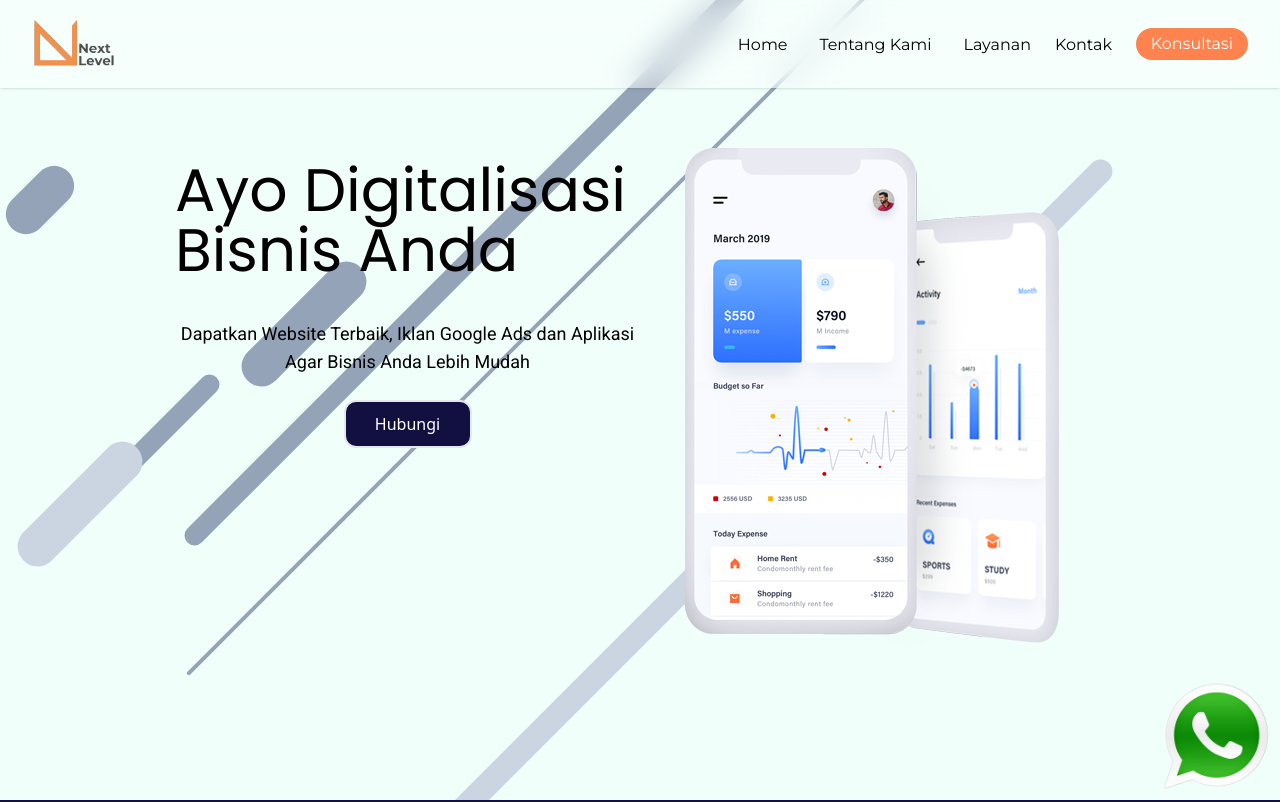
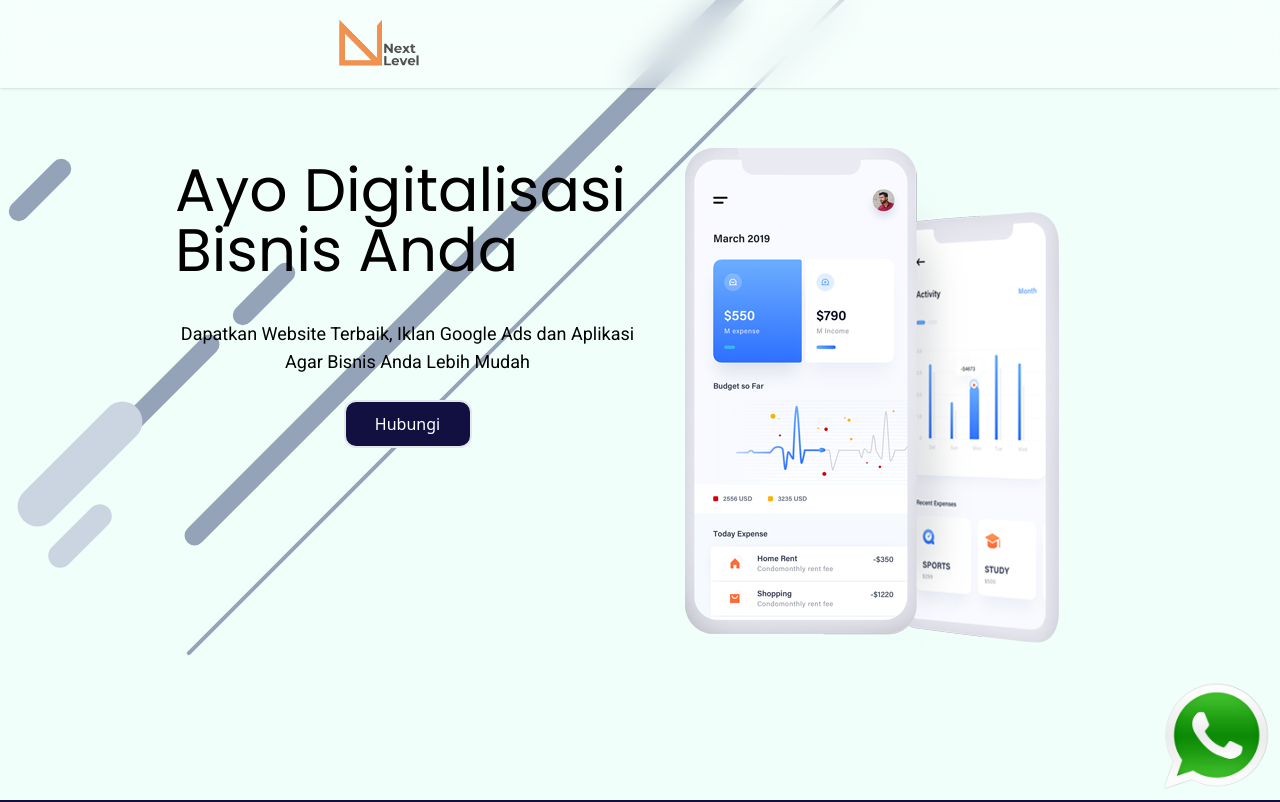
Before and after one commit to 05rahmatulloh/nextlevel, a Vue app: page / in a window 1280 px wide. Shown: the top 802 px of the page. Built offline with nearby package versions, Linux system fonts and the light colour scheme.

Commit message:
penyesuaian

```diff
--- a/src/assets/output.css
+++ b/src/assets/output.css
@@ -654,12 +654,12 @@ video {
   margin-bottom: 1.25rem;
 }
 
+.ml-10 {
+  margin-left: 2.5rem;
+}
+
 .ml-20 {
   margin-left: 5rem;
-}
-
-.ml-28 {
-  margin-left: 7rem;
 }
 
 .ml-56 {
@@ -746,12 +746,12 @@ video {
   height: 100vh;
 }
 
-.h-2 {
-  height: 0.5rem;
+.h-40 {
+  height: 10rem;
 }
 
-.h-24 {
-  height: 6rem;
+.h-4 {
+  height: 1rem;
 }
 
 .max-h-16 {
@@ -798,16 +798,12 @@ video {
   width: 10rem;
 }
 
-.w-5 {
-  width: 1.25rem;
-}
-
 .w-6 {
   width: 1.5rem;
 }
 
-.w-\[350px\] {
-  width: 350px;
+.w-\[300px\] {
+  width: 300px;
 }
 
 .w-full {
@@ -818,12 +814,8 @@ video {
   width: 100vw;
 }
 
-.w-24 {
-  width: 6rem;
-}
-
-.w-\[300px\] {
-  width: 300px;
+.w-auto {
+  width: auto;
 }
 
 .max-w-\[1050px\] {
@@ -872,6 +864,10 @@ video {
   align-items: center;
 }
 
+.justify-start {
+  justify-content: flex-start;
+}
+
 .justify-center {
   justify-content: center;
 }
@@ -882,6 +878,10 @@ video {
 
 .gap-4 {
   gap: 1rem;
+}
+
+.overflow-hidden {
+  overflow: hidden;
 }
 
 .rounded-2xl {
@@ -1282,28 +1282,28 @@ video {
     display: none;
   }
 
-  .lg\:h-10 {
-    height: 2.5rem;
+  .lg\:h-16 {
+    height: 4rem;
   }
 
-  .lg\:h-16 {
-    height: 4rem;
+  .lg\:h-28 {
+    height: 7rem;
   }
 
   .lg\:h-screen {
     height: 100vh;
   }
 
-  .lg\:h-28 {
-    height: 7rem;
+  .lg\:w-20 {
+    width: 5rem;
   }
 
-  .lg\:h-20 {
-    height: 5rem;
+  .lg\:w-24 {
+    width: 6rem;
   }
 
-  .lg\:w-20 {
-    width: 5rem;
+  .lg\:w-28 {
+    width: 7rem;
   }
 
   .lg\:w-32 {
@@ -1314,12 +1314,8 @@ video {
     width: 400px;
   }
 
-  .lg\:w-28 {
-    width: 7rem;
-  }
-
-  .lg\:w-24 {
-    width: 6rem;
+  .lg\:w-auto {
+    width: auto;
   }
 
   .lg\:flex-row {
--- a/src/components/navbar.vue
+++ b/src/components/navbar.vue
@@ -1,6 +1,6 @@
 <template>
   <div
-    class="nav fixed flex items-center justify-between w-screen bg-white/30 backdrop-blur-lg z-50 max-h-16"
+    class="nav fixed flex items-center justify-between w-full bg-white/30 backdrop-blur-lg z-50 max-h-16"
   >
     <!-- Logo tanpa efek blur -->
     <div class="max-w-[1050px] flex items-center justify-between w-full m-auto">
--- a/src/components/navbar2.vue
+++ b/src/components/navbar2.vue
@@ -3,14 +3,17 @@
     <div class="container mx-auto flex items-center justify-between px-4 py-3">
       <!-- Logo -->
 
-      <div class="items-center justify-between w-full mx-auto px-4 lg:flex">
+      <div
+        class="items-center justify-between w-full lg:w-auto flex mx-auto px-4 lg:flex"
+        :class="{ 'w-auto': isMenuOpen }"
+      >
         <div
-          class="flex items-center lg:justify-start w-full"
+          class="flex items-center justify-start lg:justify-start w-full"
           :class="{ 'justify-center': isMenuOpen }"
         >
           <a href="#home" class="text-2xl font-bold text-gray-800">
             <div
-              class="w-28 h-20 bg-contain lg:w-24 lg:h-16 lg:bg-contain"
+              class="w-20 h-10 bg-contain lg:w-24 lg:h-16 lg:bg-contain"
               style="
                 background-image: url('/logo.png');
                 background-repeat: no-repeat;
@@ -24,9 +27,10 @@
         <!-- Menu Links -->
         <div
           :class="{
-            hidden: !isMenuOpen,
+            'h-0 overflow-hidden': !isMenuOpen,
+            'h-auto': isMenuOpen,
           }"
-          class="flex-col items-center lg:flex lg:flex-row lg:space-x-6"
+          class="flex-col items-center lg:flex lg:flex-row lg:space-x-6 transition-all duration-500"
         >
           <ul
             class="flex-col items-center text-center justify-center lg:flex lg:flex-row lg:space-x-6"
--- a/src/components/section1.vue
+++ b/src/components/section1.vue
@@ -3,25 +3,25 @@ import buttom from "./componen/buttom.vue";
 </script>
 
 <template>
-  <div class="flex flex-wrap justify-center w-screen " id="home">
+  <div class="flex flex-wrap justify-center w-full " id="home">
     <div class="w-full min-h-[600px] h-auto text-center">
       <div class="bg-bg1 min-h-[800px] h-screen w-full absolute -z-50">
         <div class="w-30 h-5 bg-slate-400 rounded-full mt-20 -rotate-45"></div>
 
-        <div class="w-20 h-10 bg-slate-400 rounded-full mt-20 -rotate-45"></div>
+        <div class="w-20 h-5 bg-slate-400 rounded-full mt-20 -rotate-45"></div>
         <div class="w-30 h-1 bg-slate-400 rounded-full mt-30 -rotate-45"></div>
         <div
-          class="w-40 h-10 bg-slate-400 rounded-full mt-20 ml-56 -rotate-45"
+          class="w-20 h-5 bg-slate-400 rounded-full mt-20 ml-56 -rotate-45"
         ></div>
         <div
           class="w-40 h-5 bg-slate-400 rounded-full mt-20 ml-20 -rotate-45"
         ></div>
         <div class="w-40 h-10 bg-slate-300 rounded-full mt-10 -rotate-45"></div>
         <div
-          class="w-560 h-6 bg-slate-300 rounded-full mt-10 ml-28 -rotate-45"
+          class="w-20 h-6 bg-slate-300 rounded-full mt-10 ml-10 -rotate-45"
         ></div>
       </div>
-      <div class="w-screen m-auto lg:px-10 max-w-[1050px] lg:h-screen">
+      <div class="w-full m-auto lg:px-10 max-w-[1050px] lg:h-screen">
         <div class="isi justify-center px-5 pt-32 flex flex-wrap md:pt-32">
           <div class="w-full pb-10 md:w-1/2">
             <h1
```
